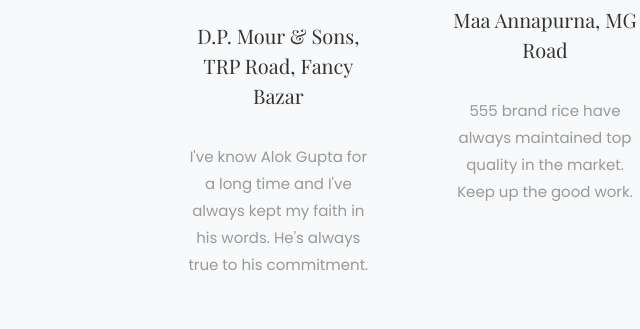
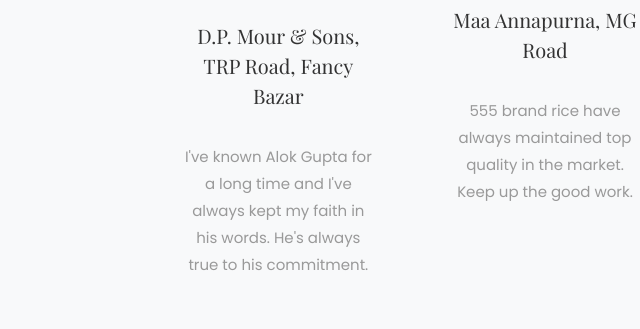
Before and after one commit to 555ricemills/555ricemills.github.io, a plain HTML site: page index.html in a window 1280 px wide. Shown: the part 3465-3794 px from the top of the page, 95-735 px from the left. Drawn offline with nearby package versions, Linux system fonts and the light colour scheme; files whose address does not match are found by name; a web font is replaced by a local one.

Commit message:
Update index.html

```diff
--- a/index.html
+++ b/index.html
@@ -217,7 +217,7 @@
                    <h2 class="heading mb-4">Gautam Mour</h2>
                    <h5 class="mb-2">D.P. Mour & Sons, TRP Road, Fancy Bazar</h5>
                   <div class="text pt-4">
-                    <p>I've know Alok Gupta for a long time and I've always kept my faith in his words. He's always true to his commitment.</p>
+                    <p>I've known Alok Gupta for a long time and I've always kept my faith in his words. He's always true to his commitment.</p>
                   </div>
                 </div>
 
```
